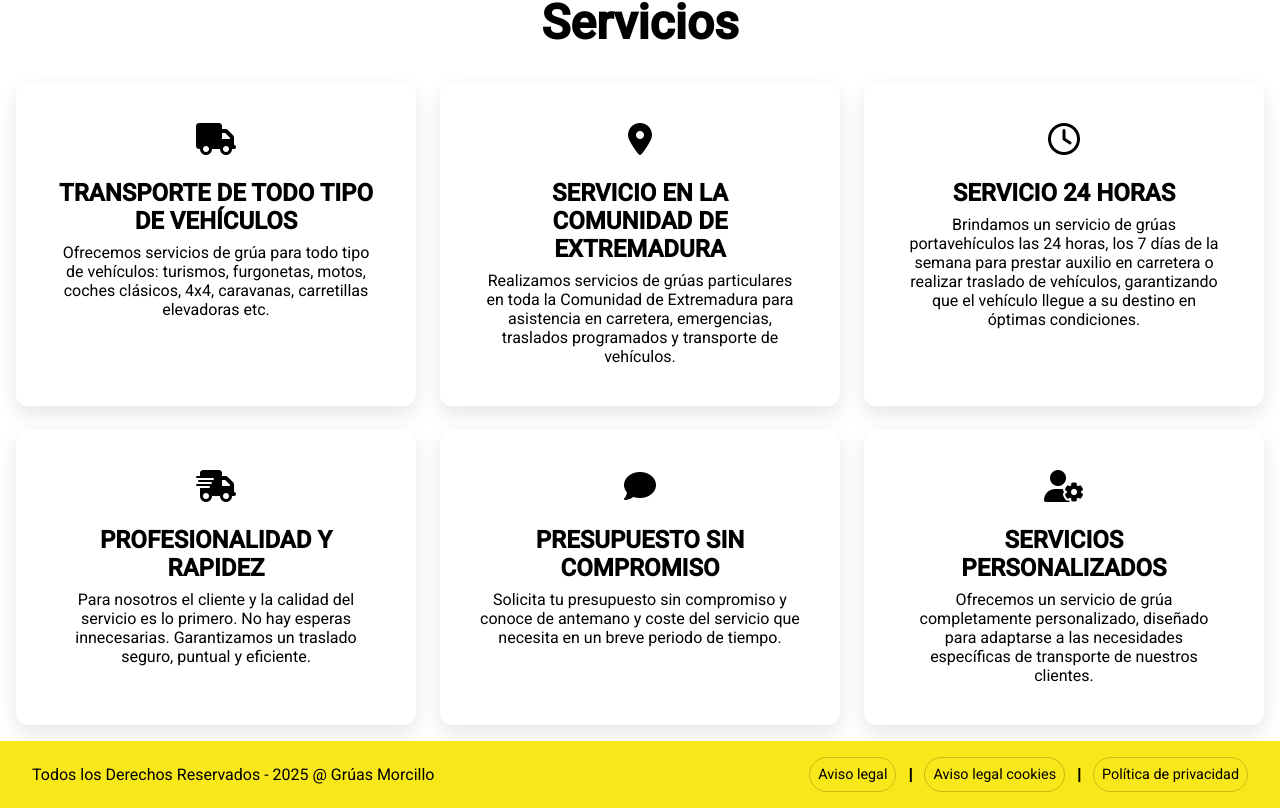
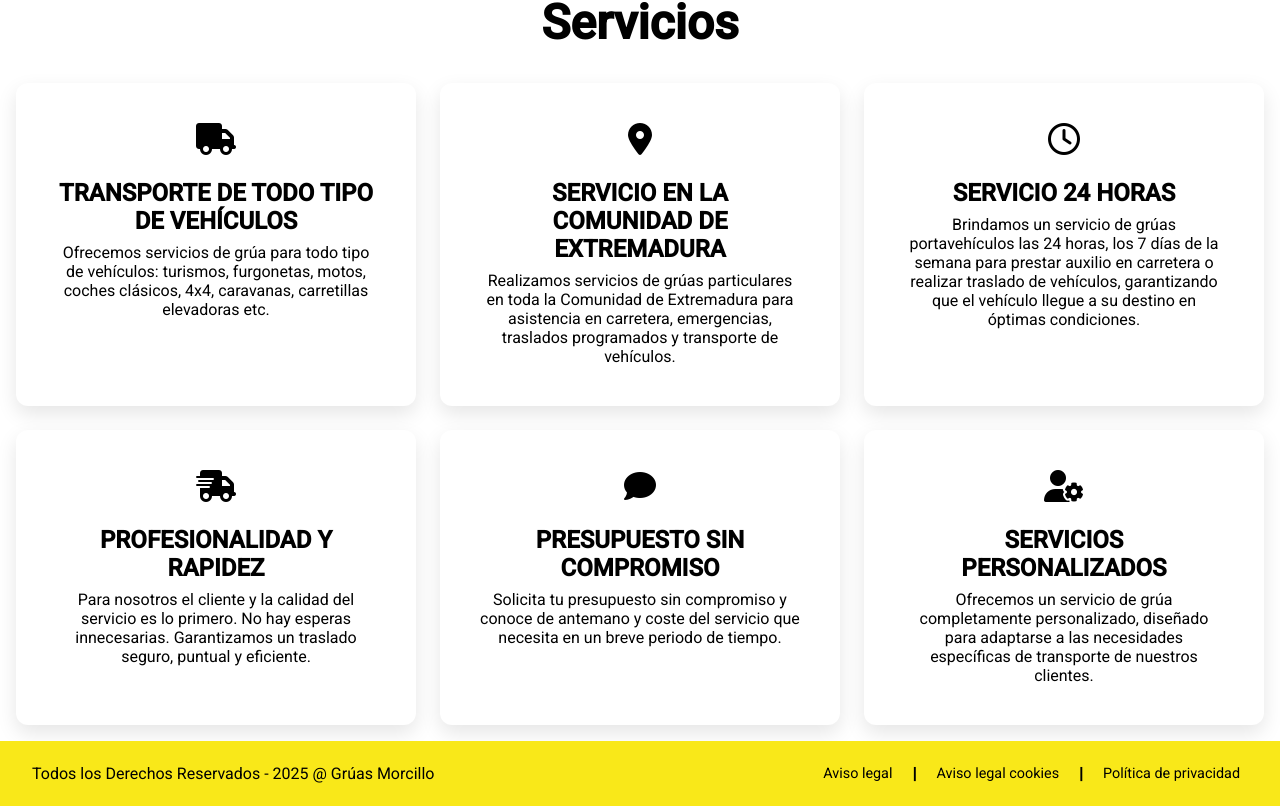
Before and after one commit to juanlufdr/gruas-morcillo, an Angular app: page /#/home in a window 1280 px wide. Shown: the part 438-1246 px from the top of the page. Built offline with nearby package versions, Linux system fonts and the light colour scheme.

Commit message:
improve footer

```diff
--- a/src/app/footer/footer.scss
+++ b/src/app/footer/footer.scss
@@ -30,7 +30,7 @@
       text-decoration: none;
       font-size: 0.9rem;
       padding: 0.5rem;
-      border: 1px solid rgba($color_secondary, 0.2);
+      // border: 1px solid rgba($color_secondary, 0.2);
       border-radius: 999px;
       transition: background-color 0.2s ease, color 0.2s ease, border-color 0.2s ease;
 
@@ -45,6 +45,10 @@
       color: $color_secondary;
       font-weight: 600;
     }
+  }
+
+  @media screen and (max-width: 1023px) {
+    justify-content: center;
   }
 
   @media screen and (max-width: 600px) {
```
